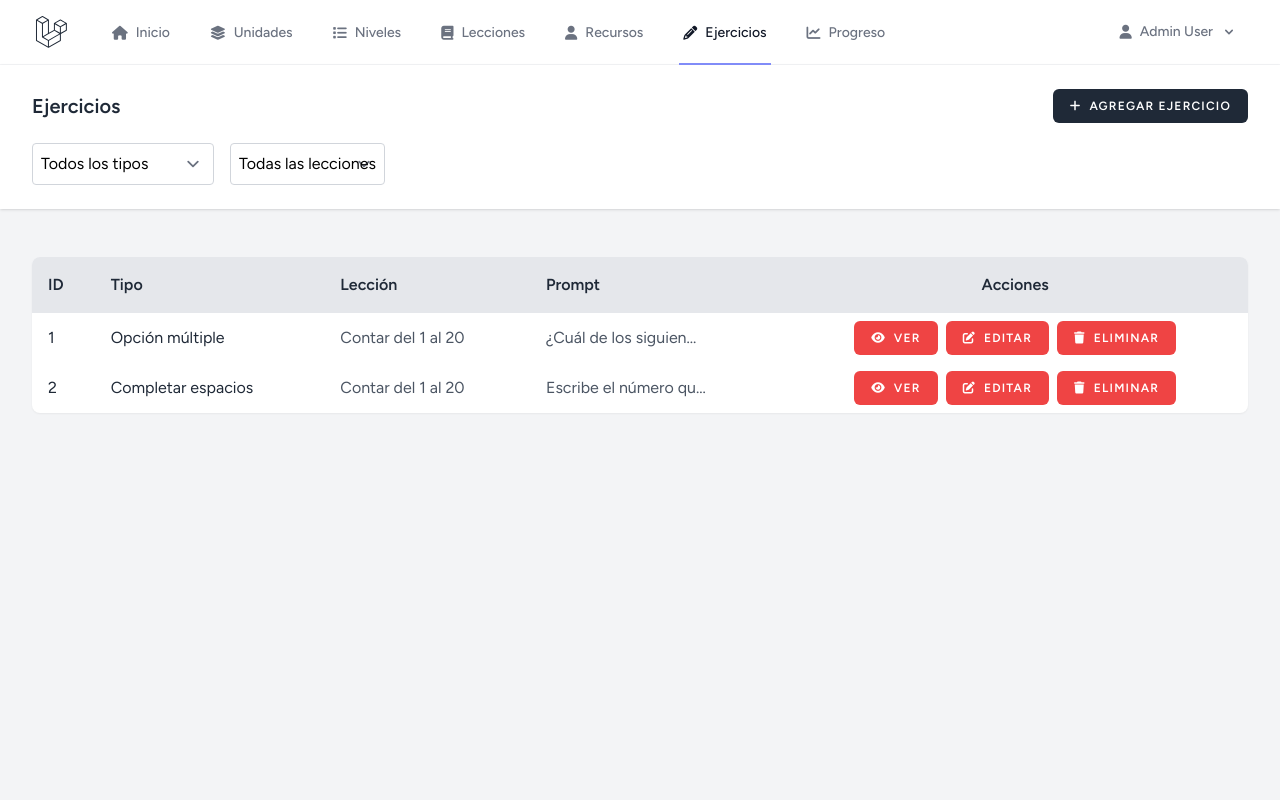
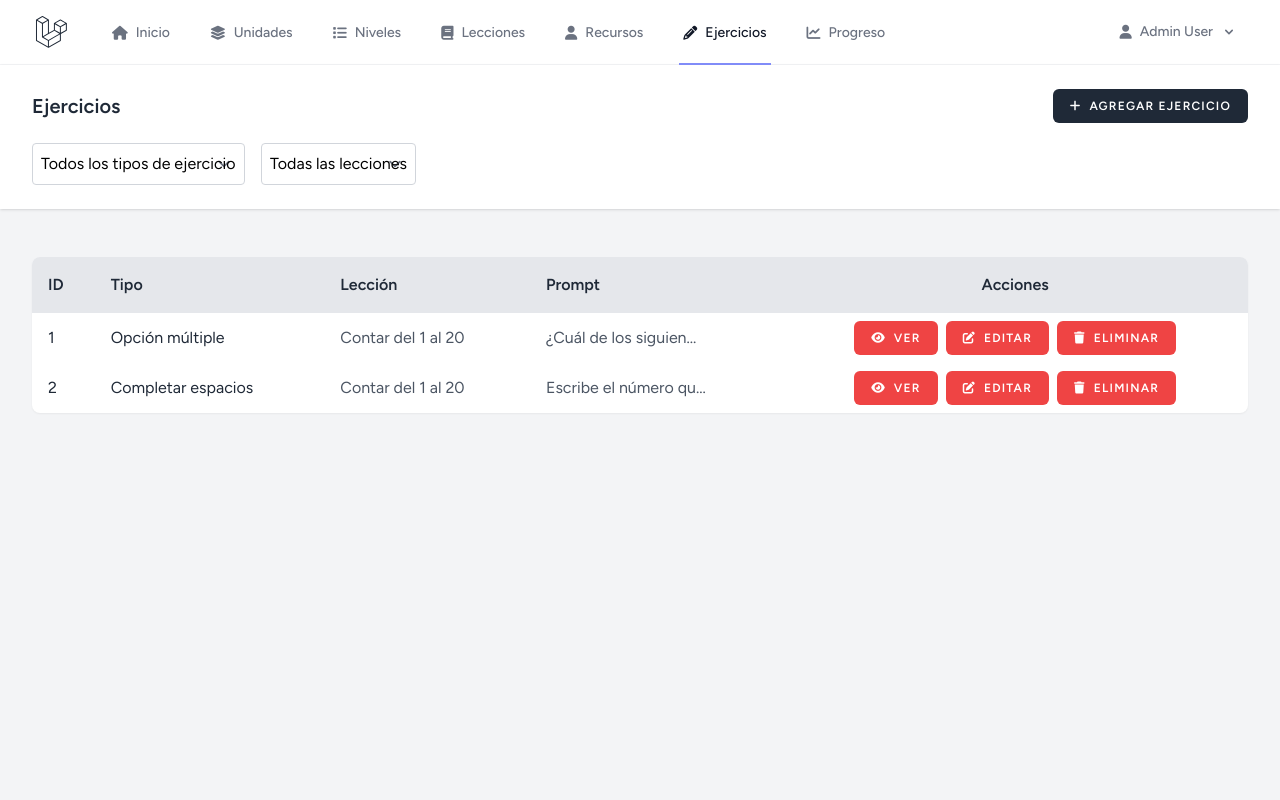
Before and after one commit to StevenU21/learning-english, a Laravel app: page /exercises in a window 1280 px wide. Run offline with Laravel 12, Linux system fonts and the light colour scheme; the visitor is signed in with stand-in values (Sample User, id 1); data comes from the database, SQL or seed files in the repository; style sheets or scripts are compiled from the project's sources; some libraries are stand-ins or nearby versions.

Commit message:
feat: Enhance exercise filtering and pagination in ExerciseController and improve UI in ExerciseForm and Index components

```diff
--- a/app/Http/Controllers/Admin/ExerciseController.php
+++ b/app/Http/Controllers/Admin/ExerciseController.php
@@ -22,20 +22,36 @@ class ExerciseController extends Controller
         $this->authorize('viewAny', Exercise::class);
         $permissions = PermissionHelper::getPermissions('exercises');
 
-        $query = Exercise::query();
-        $type = request('type');
-        $lesson = request('lesson');
+        $type = request('type') ?: null;      // id de tipo seleccionado
+        $lesson = request('lesson') ?: null;  // id de lección seleccionada
 
+        // Query principal (con ambos filtros aplicados si existen)
+        $mainQuery = Exercise::query();
         if ($type) {
-            $query->where('exercise_type_id', $type);
+            $mainQuery->where('exercise_type_id', $type);
         }
         if ($lesson) {
-            $query->where('lesson_id', $lesson);
+            $mainQuery->where('lesson_id', $lesson);
         }
 
-        $exercises = $query->with('exerciseType', 'lesson')->paginate(10)->appends(request()->all());
-        $types = ExerciseType::all(['id', 'name']);
-        $lessons = Lesson::all(['id', 'name']);
+        // Paginamos resultados finales
+        $exercises = $mainQuery->with('exerciseType', 'lesson')->paginate(10)->appends(request()->all());
+
+        // Construimos la lista de tipos aplicando SOLO el filtro de lección (para poder cambiar de tipo)
+        $typesQuery = Exercise::query();
+        if ($lesson) {
+            $typesQuery->where('lesson_id', $lesson);
+        }
+        $typeIds = $typesQuery->distinct()->pluck('exercise_type_id')->filter()->values();
+        $types = ExerciseType::whereIn('id', $typeIds)->orderBy('name')->get(['id', 'name']);
+
+        // Construimos la lista de lecciones aplicando SOLO el filtro de tipo (para poder cambiar de lección)
+        $lessonsQuery = Exercise::query();
+        if ($type) {
+            $lessonsQuery->where('exercise_type_id', $type);
+        }
+        $lessonIds = $lessonsQuery->distinct()->pluck('lesson_id')->filter()->values();
+        $lessons = Lesson::whereIn('id', $lessonIds)->orderBy('name')->get(['id', 'name']);
 
         return Inertia::render('Admin/Exercises/Index', [
             'exercises' => $exercises,
--- a/resources/js/Pages/Admin/Exercises/ExerciseForm.vue
+++ b/resources/js/Pages/Admin/Exercises/ExerciseForm.vue
@@ -1,5 +1,6 @@
 <script setup>
 import { computed, watch } from 'vue';
+import { Link } from '@inertiajs/vue3';
 import MultipleChoiceFields from './components/MultipleChoiceFields.vue';
 import TrueFalseFields from './components/TrueFalseFields.vue';
 import ShortAnswerFields from './components/ShortAnswerFields.vue';
@@ -114,8 +115,14 @@ const componentMap = computed(() => {
         </div>
 
         <!-- Acciones -->
-        <div class="flex justify-end gap-3 pt-2">
-            <PrimaryButton type="submit" :disabled="form.processing" class="flex items-center gap-2">
+        <div class="mt-8 flex justify-between gap-2 pt-2">
+            <Link :href="route('exercises.index')">
+            <PrimaryButton class="bg-gray-500 hover:bg-gray-700 text-white flex items-center gap-2">
+                <i class="fa-solid fa-arrow-left"></i> Volver
+            </PrimaryButton>
+            </Link>
+            <PrimaryButton type="submit" :disabled="form.processing"
+                class="bg-indigo-600 hover:bg-indigo-800 text-white flex items-center gap-2">
                 <i class="fa-solid fa-save"></i>
                 {{ isEdit ? 'Actualizar' : 'Guardar' }}
             </PrimaryButton>
--- a/resources/js/Pages/Admin/Exercises/Index.vue
+++ b/resources/js/Pages/Admin/Exercises/Index.vue
@@ -1,7 +1,7 @@
 <script setup>
 import AuthenticatedLayout from '@/Layouts/AuthenticatedLayout.vue';
 import { Head, Link, useForm, router } from '@inertiajs/vue3';
-import { computed } from 'vue';
+import { computed, watch } from 'vue';
 import PrimaryButton from '@/Components/PrimaryButton.vue';
 import SelectInput from '@/Components/SelectInput.vue';
 
@@ -26,8 +26,22 @@ const form = useForm({
 });
 
 function applyFilters() {
-    form.get(route('exercises.index'), { preserveState: true, replace: true });
+    // Usamos router.get directamente para evitar que el estado interno del form retenga props antiguos
+    router.get(route('exercises.index'), {
+        type: form.type || '',
+        lesson: form.lesson || '',
+    }, {
+        replace: true,
+        preserveScroll: true,
+        preserveState: true,
+    });
 }
+
+// Watch reactivo: cada cambio en los selects dispara el filtrado
+watch(() => [form.type, form.lesson], ([newType, newLesson], [oldType, oldLesson]) => {
+    if (newType === oldType && newLesson === oldLesson) return;
+    applyFilters();
+});
 
 function deleteExercise(id) {
     if (!confirm('¿Estás seguro de eliminar este ejercicio?')) return;
@@ -55,13 +69,13 @@ function deleteExercise(id) {
             </div>
             <div class="mt-4 flex space-x-4">
                 <div>
-                    <SelectInput v-model="form.type" @change="applyFilters">
-                        <option value="">Todos los tipos</option>
+                    <SelectInput v-model="form.type" class="w-60">
+                        <option value="">Todos los tipos de ejercicio</option>
                         <option v-for="type in types" :value="type.id" :key="type.id">{{ type.name }}</option>
                     </SelectInput>
                 </div>
                 <div>
-                    <SelectInput v-model="form.lesson" @change="applyFilters">
+                    <SelectInput v-model="form.lesson" class="w-56">
                         <option value="">Todas las lecciones</option>
                         <option v-for="lesson in lessons" :value="lesson.id" :key="lesson.id">{{ lesson.name }}</option>
                     </SelectInput>
--- a/resources/js/Pages/Admin/Progress/Index.vue
+++ b/resources/js/Pages/Admin/Progress/Index.vue
@@ -49,25 +49,26 @@ function applyFilters() {
                 </div>
                 <div class="flex space-x-4">
                     <div>
-            <SelectInput v-model="form.unit_id" @change="applyFilters">
+                        <SelectInput v-model="form.unit_id" @change="applyFilters" class="w-60">
                             <option value="">Todas las Unidades</option>
                             <option v-for="unit in units" :key="unit.id" :value="unit.id">{{ unit.name }}</option>
                         </SelectInput>
                     </div>
                     <div>
-            <SelectInput v-model="form.user_id" @change="applyFilters">
+                        <SelectInput v-model="form.user_id" @change="applyFilters" class="w-60">
                             <option value="">Todos los Usuarios</option>
                             <option v-for="user in users" :key="user.id" :value="user.id">{{ user.name }}</option>
                         </SelectInput>
                     </div>
                     <div>
-            <SelectInput v-model="form.lesson_id" @change="applyFilters">
+                        <SelectInput v-model="form.lesson_id" @change="applyFilters" class="w-60">
                             <option value="">Todas las Lecciones</option>
-              <option v-for="lesson in lessons" :key="lesson.id" :value="lesson.id">{{ lesson.name }}</option>
+                            <option v-for="lesson in lessons" :key="lesson.id" :value="lesson.id">{{ lesson.name }}
+                            </option>
                         </SelectInput>
                     </div>
                     <div>
-            <SelectInput v-model="form.status" @change="applyFilters">
+                        <SelectInput v-model="form.status" @change="applyFilters" class="w-60">
                             <option value="">Todos los Estados</option>
                             <option value="pendiente">Pendiente</option>
                             <option value="en_progreso">En Progreso</option>
@@ -94,16 +95,20 @@ function applyFilters() {
                             </thead>
                             <tbody>
                                 <tr v-if="progressList.length === 0">
-                  <td colspan="5" class="text-gray-500 dark:text-gray-400 px-4 py-8 text-center bg-gray-100 dark:bg-gray-700 rounded-lg">
+                                    <td colspan="5"
+                                        class="text-gray-500 dark:text-gray-400 px-4 py-8 text-center bg-gray-100 dark:bg-gray-700 rounded-lg">
                                         No se encontraron registros de progreso.
                                     </td>
                                 </tr>
-                <tr v-for="item in progressList" :key="item.id" class="transition-colors duration-150 hover:bg-gray-100 dark:hover:bg-gray-700">
+                                <tr v-for="item in progressList" :key="item.id"
+                                    class="transition-colors duration-150 hover:bg-gray-100 dark:hover:bg-gray-700">
                                     <td class="text-gray-800 dark:text-gray-200 px-4 py-2">{{ item.user.name }}</td>
-                  <td class="text-gray-600 dark:text-gray-400 px-4 py-2">{{ item.lesson.unit.name }}</td>
+                                    <td class="text-gray-600 dark:text-gray-400 px-4 py-2">{{ item.lesson.unit.name }}
+                                    </td>
                                     <td class="text-gray-600 dark:text-gray-400 px-4 py-2">{{ item.lesson.name }}</td>
                                     <td class="text-gray-600 dark:text-gray-400 px-4 py-2">{{ item.progress }}</td>
-                  <td class="text-gray-600 dark:text-gray-400 px-4 py-2 capitalize">{{ item.status }}</td>
+                                    <td class="text-gray-600 dark:text-gray-400 px-4 py-2 capitalize">{{ item.status }}
+                                    </td>
                                 </tr>
                             </tbody>
                         </table>
```
Lines whose indentation alone changed are shown as unchanged.
